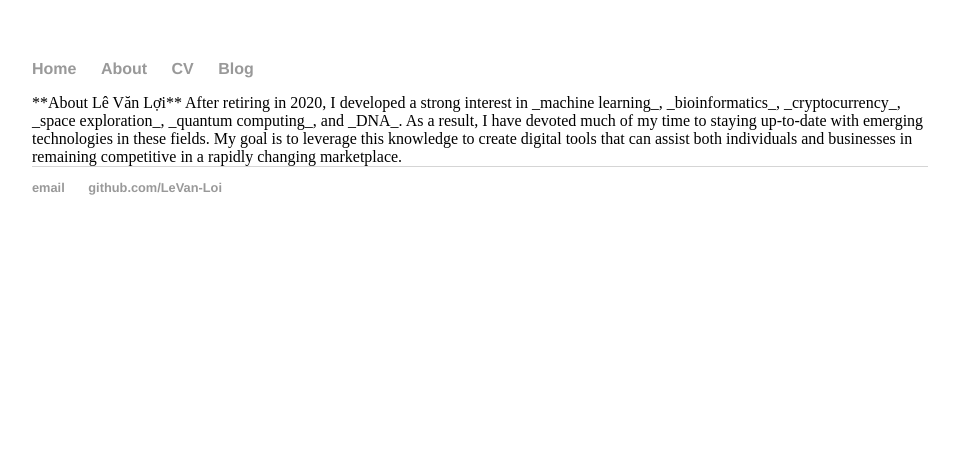
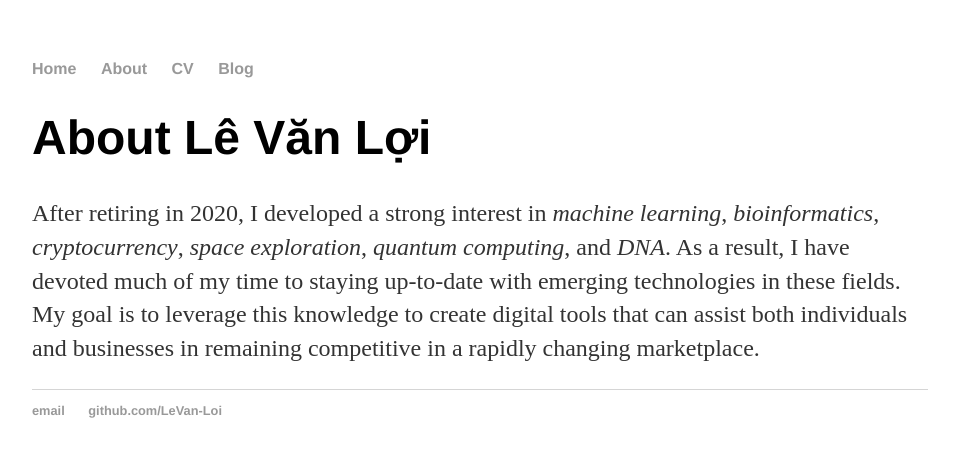
Before and after one commit to LeVan-Loi/LeVan-Loi.github.io, a Jekyll site: the page built from about/index.html, in a window 1280 px wide. Shown: the top 457 px of the page, without its empty margins (160-1114 px from the left). Built offline with Jekyll 4.4.1, drawn with Linux system fonts in a browser that asks for light colours.

```diff
--- a/about/index.html
+++ b/about/index.html
@@ -3,7 +3,13 @@ layout: default
 title: About Lê Văn Lợi
 ---
 <div class="blurb">
-**About Lê Văn Lợi**
+<h1>About Lê Văn Lợi</h1>
 
-After retiring in 2020, I developed a strong interest in _machine learning_, _bioinformatics_, _cryptocurrency_, _space exploration_, _quantum computing_, and _DNA_. As a result, I have devoted much of my time to staying up-to-date with emerging technologies in these fields. My goal is to leverage this knowledge to create digital tools that can assist both individuals and businesses in remaining competitive in a rapidly changing marketplace.
+<p>After retiring in 2020, I developed a strong interest in <i>machine
+learning</i>, <i>bioinformatics</i>, <i>cryptocurrency</i>, <i>space
+exploration</i>, <i>quantum computing</i>, and <i>DNA</i>. As a result, I have
+devoted much of my time to staying up-to-date with emerging technologies in
+these fields. My goal is to leverage this knowledge to create digital tools
+that can assist both individuals and businesses in remaining competitive in a
+rapidly changing marketplace.</p>
 </div><!-- /.blurb -->
```
